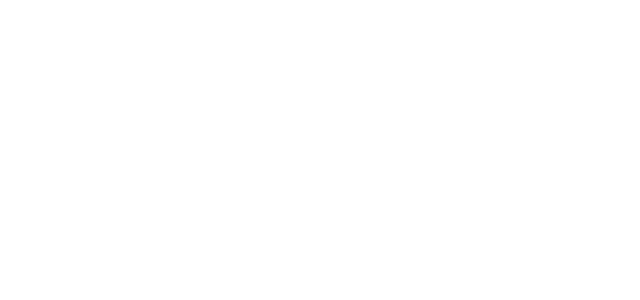
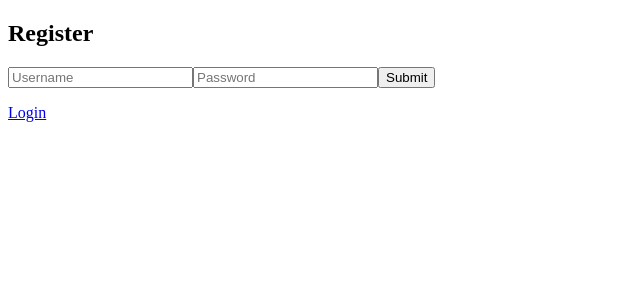
Before and after one commit to sunboyy/cloud-memory-training, an Angular app in the folder memdrill-frontend/: page /user/register in a window 1280 px wide. Before the commit this address led to /. Shown: the top 300 px of the page, without its empty margins (0-640 px from the left). Built offline with nearby package versions, Linux system fonts and the light colour scheme.

Commit message:
Add registration

```diff
--- a/memdrill-frontend/src/app/app-routing.module.ts
+++ b/memdrill-frontend/src/app/app-routing.module.ts
@@ -2,10 +2,14 @@
 import { Routes, RouterModule } from '@angular/router';
 import { SignInComponent } from './auth/sign-in/sign-in.component';
 import { GameComponent } from './game/game.component';
+import { RegisterComponent } from './user/register/register.component';
+
 const routes: Routes = [
   { path: 'auth/login', component: SignInComponent },
+  { path: 'user/register', component: RegisterComponent },
   { path: 'game', component: GameComponent }
 ];
+
 @NgModule({
   imports: [RouterModule.forRoot(routes)],
   exports: [RouterModule]
--- a/memdrill-frontend/src/app/app.module.ts
+++ b/memdrill-frontend/src/app/app.module.ts
@@ -5,10 +5,11 @@
 import { AppComponent } from './app.component';
 import { AuthModule } from './auth/auth.module';
 import { GameModule } from './game/game.module';
+import { UserModule } from './user/user.module';
 
 @NgModule({
   declarations: [AppComponent],
-  imports: [BrowserModule, AppRoutingModule, AuthModule, GameModule],
+  imports: [BrowserModule, AppRoutingModule, AuthModule, GameModule, UserModule],
   providers: [],
   bootstrap: [AppComponent]
 })
--- a/memdrill-frontend/src/app/auth/sign-in/sign-in.component.html
+++ b/memdrill-frontend/src/app/auth/sign-in/sign-in.component.html
@@ -1,7 +1,9 @@
 <form>
+  <h2>Login</h2>
   <input type="text" name="username" placeholder="Username" [(ngModel)]="username">
   <input type="password" name="password" placeholder="Password" [(ngModel)]="password">
   <button (click)="onSubmit()">Submit</button>
 
   <p *ngIf="message">{{message}}</p>
+  <p><a routerLink="/user/register">Register</a></p>
 </form>
--- /dev/null
+++ b/memdrill-frontend/src/app/interfaces.ts
@@ -0,0 +1,5 @@
+export interface APIResponse<T = any> {
+  success: boolean;
+  error?: string;
+  value?: T;
+}
--- /dev/null
+++ b/memdrill-frontend/src/app/user/register/register.component.html
@@ -0,0 +1,9 @@
+<form>
+  <h2>Register</h2>
+  <input type="text" name="username" placeholder="Username" [(ngModel)]="username" />
+  <input type="password" name="password" placeholder="Password" [(ngModel)]="password" />
+  <button (click)="onSubmit()">Submit</button>
+
+  <p *ngIf="message">{{ message }}</p>
+  <p><a routerLink="/auth/login">Login</a></p>
+</form>
--- /dev/null
+++ b/memdrill-frontend/src/app/user/register/register.component.ts
@@ -0,0 +1,28 @@
+import { Component } from '@angular/core';
+import { UserService } from '../user.service';
+import { Router } from '@angular/router';
+
+@Component({
+  selector: 'app-register',
+  templateUrl: './register.component.html',
+  styleUrls: ['./register.component.scss']
+})
+export class RegisterComponent {
+  username = '';
+  password = '';
+
+  message = '';
+
+  constructor(private userService: UserService, private router: Router) {}
+
+  onSubmit() {
+    this.userService.register(this.username, this.password).subscribe((result) => {
+      if (result.success) {
+        this.router.navigate(['auth', 'login']);
+      } else {
+        console.log(result);
+        this.message = result.error;
+      }
+    });
+  }
+}
--- /dev/null
+++ b/memdrill-frontend/src/app/user/user.service.ts
@@ -0,0 +1,30 @@
+import { HttpClient, HttpErrorResponse } from '@angular/common/http';
+import { Injectable } from '@angular/core';
+import { Observable, of } from 'rxjs';
+import { environment } from '../../environments/environment';
+import { APIResponse } from '../interfaces';
+import { catchError } from 'rxjs/operators';
+
+@Injectable({
+  providedIn: 'root'
+})
+export class UserService {
+  constructor(private http: HttpClient) {}
+
+  register(username: string, password: string): Observable<APIResponse> {
+    return this.http
+      .post<APIResponse>(environment.baseApiUrl + 'user/register', {
+        user: { username, password }
+      })
+      .pipe(
+        catchError(
+          (err: HttpErrorResponse): Observable<APIResponse> => {
+            if (err.error.message) {
+              return of({ success: false, error: err.error.message[0] });
+            }
+            return of({ success: false, error: err.statusText });
+          }
+        )
+      );
+  }
+}
--- a/memdrill-frontend/src/environments/environment.prod.ts
+++ b/memdrill-frontend/src/environments/environment.prod.ts
@@ -1,3 +1,4 @@
 export const environment = {
-  production: true
+  production: true,
+  baseApiUrl: 'http://3.1.201.204/'
 };
--- a/memdrill-frontend/src/environments/environment.ts
+++ b/memdrill-frontend/src/environments/environment.ts
@@ -4,7 +4,7 @@
 
 export const environment = {
   production: false,
-  baseApiUrl: 'http://localhost:3000/'
+  baseApiUrl: 'http://3.1.201.204/'
 };
 
 /*
```
Also changed, not shown: memdrill-frontend/src/app/user/user.module.ts (added, +14 -0 lines), memdrill-frontend/src/app/user/register/register.component.scss (added), 2 other files (tests, documents, lock files or other folders).
